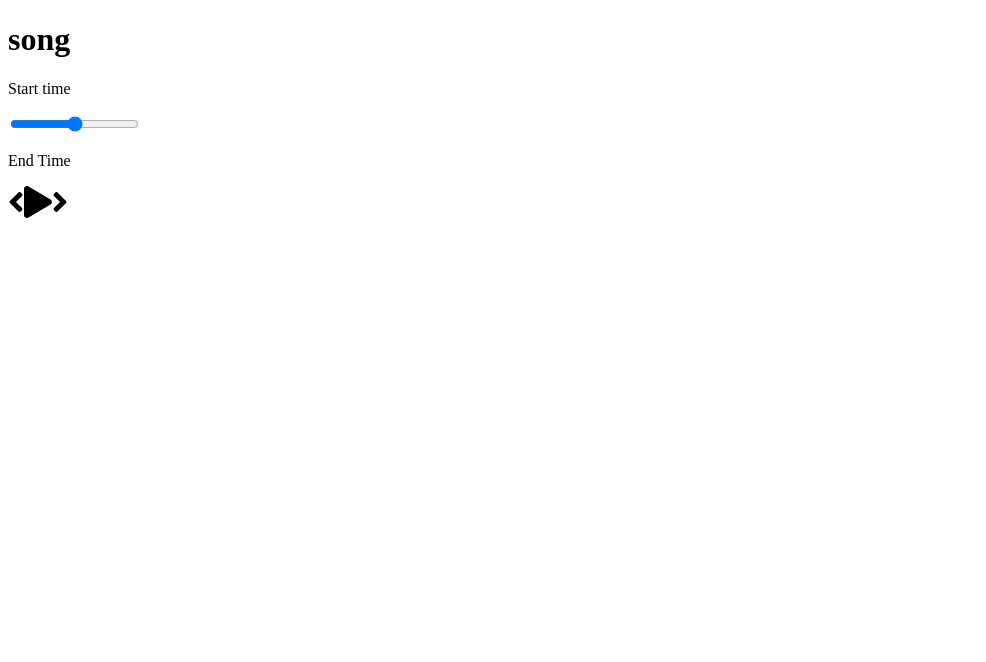
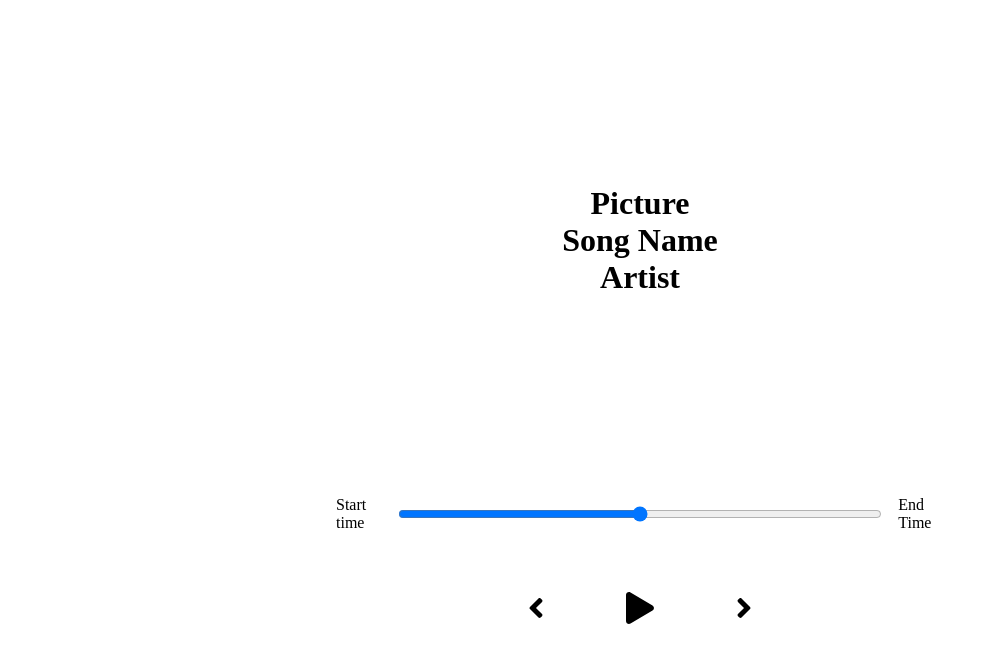
Before and after one commit to KaungKhantThar7777/Music-waves, a React (Create React App) app: page / in a window 1280 px wide. Shown: the top 662 px of the page, without its empty margins (0-986 px from the left). Built offline with nearby package versions, Linux system fonts and the light colour scheme.

Commit message:
Added initial styles for song and player

```diff
--- a/package.json
+++ b/package.json
@@ -9,7 +9,7 @@
     "@testing-library/jest-dom": "^5.11.4",
     "@testing-library/react": "^11.1.0",
     "@testing-library/user-event": "^12.1.10",
-    "node-sass": "^5.0.0",
+    "node-sass": "4.14.1",
     "react": "^17.0.1",
     "react-dom": "^17.0.1",
     "react-scripts": "4.0.0",
--- a/src/App.js
+++ b/src/App.js
@@ -1,6 +1,7 @@
 import React from "react";
 import Player from "./components/Player";
 import Song from "./components/Song";
+import "./styles/app.scss";
 
 function App() {
   return (
--- a/src/components/Player.jsx
+++ b/src/components/Player.jsx
@@ -14,7 +14,7 @@
         <input type="range" />
         <p>End Time</p>
       </div>
-      <div className="player-control">
+      <div className="play-control">
         <FontAwesomeIcon className="skip-back" icon={faAngleLeft} size="2x" />
         <FontAwesomeIcon className="play" icon={faPlay} size="2x" />
         <FontAwesomeIcon
--- a/src/components/Song.jsx
+++ b/src/components/Song.jsx
@@ -3,7 +3,9 @@
 const Song = () => {
   return (
     <div className="song-container">
-      <h1>song</h1>
+      <h1>Picture</h1>
+      <h1>Song Name</h1>
+      <h1>Artist</h1>
     </div>
   );
 };
--- /dev/null
+++ b/src/styles/_player.scss
@@ -0,0 +1,30 @@
+.player {
+  height: 20vh;
+  display: flex;
+  flex-direction: column;
+  align-items: center;
+  justify-content: space-between;
+}
+
+.time-control {
+  width: 50%;
+  display: flex;
+  input {
+    width: 100%;
+    padding: 1rem 2rem;
+  }
+  p {
+    padding: 1rem;
+  }
+}
+
+.play-control {
+  display: flex;
+  justify-content: space-between;
+  align-items: center;
+  padding: 1rem;
+  width: 20%;
+  svg {
+    cursor: pointer;
+  }
+}
--- /dev/null
+++ b/src/styles/_song.scss
@@ -0,0 +1,7 @@
+.song-container {
+  height: 60vh;
+  display: flex;
+  flex-direction: column;
+  align-items: center;
+  justify-content: center;
+}
--- a/src/styles/app.scss
+++ b/src/styles/app.scss
@@ -3,3 +3,6 @@
   padding: 0;
   box-sizing: border-box;
 }
+
+@import "./_player";
+@import "./_song";
```
Also changed, not shown: 1 other file (tests, documents, lock files or other folders).
